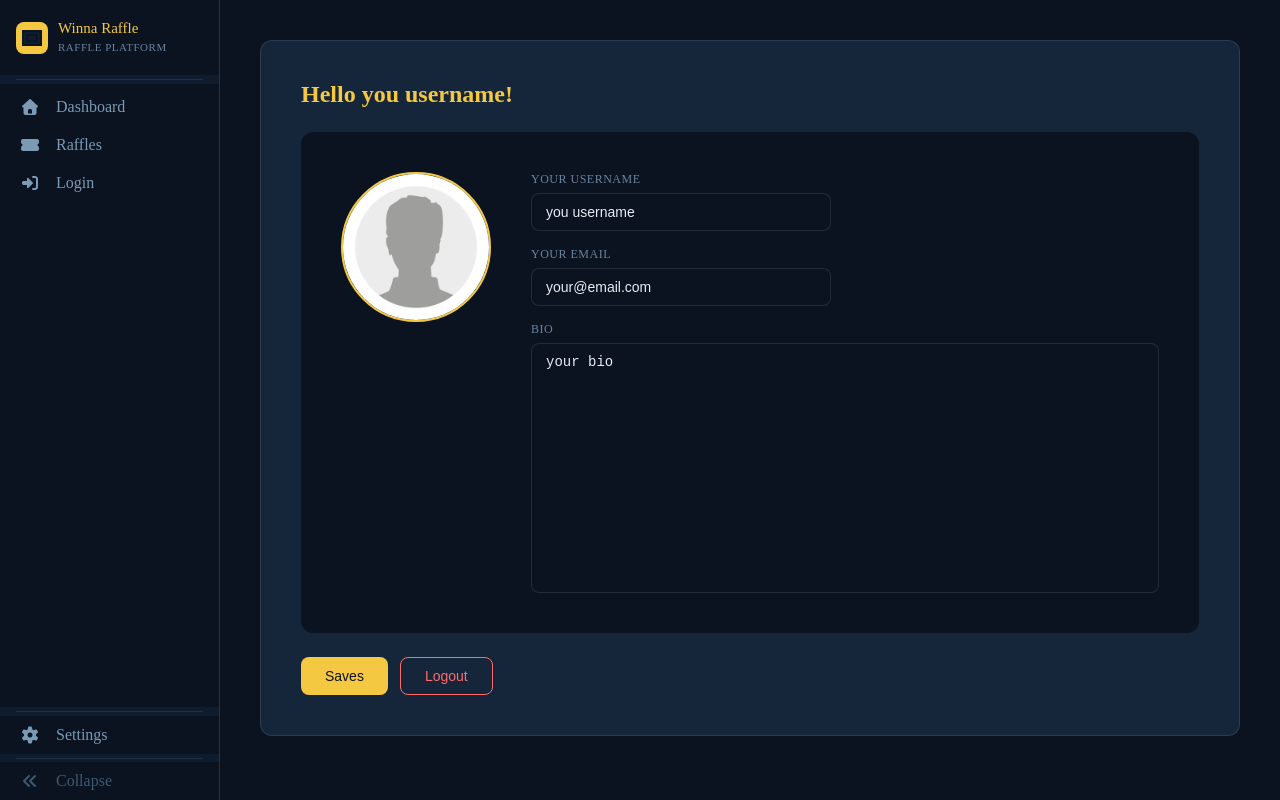
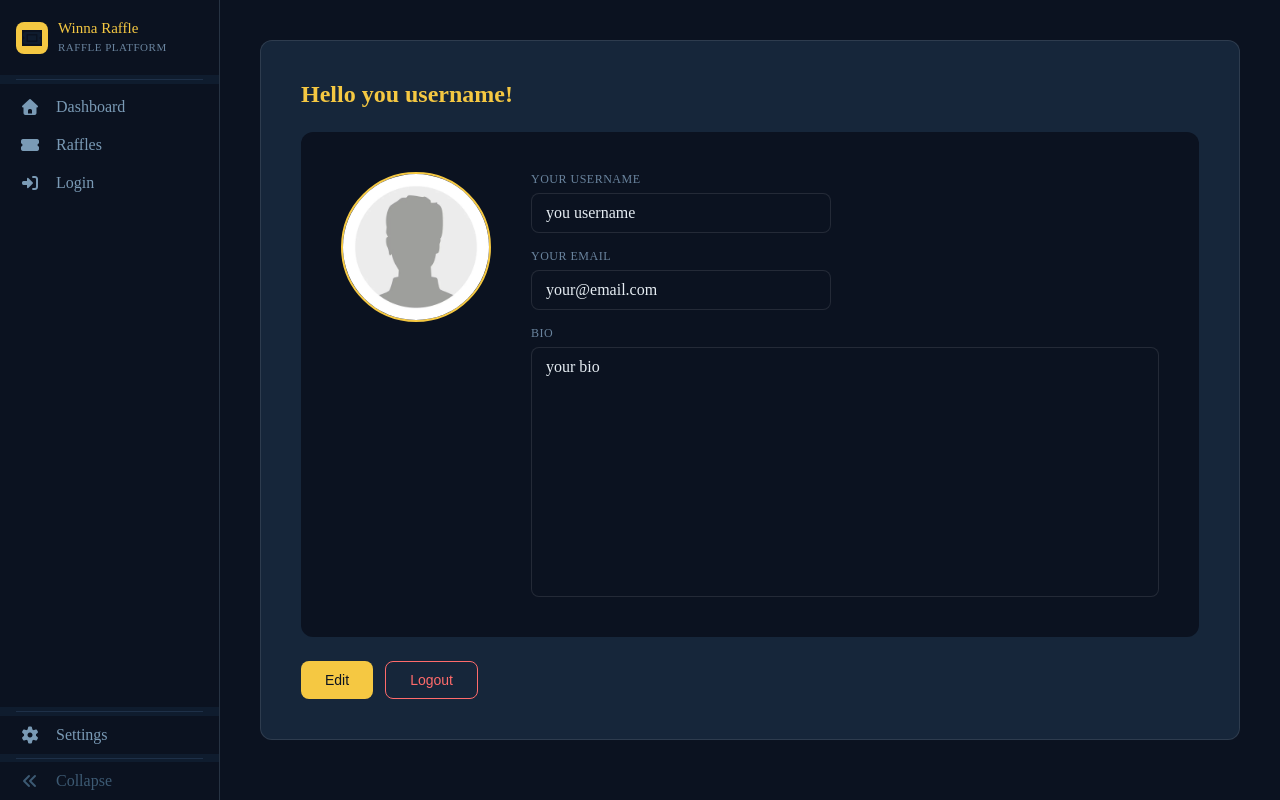
Before and after one commit to owen-prest/raffle-website, a Vue app: page /Profile in a window 1280 px wide. Built offline with nearby package versions, Linux system fonts and the light colour scheme; the HTML template or start-up script is replaced by a standard one.

Commit message:
Changed the profile to have a read-only and editable profile details

```diff
--- a/src/Views/Profile.vue
+++ b/src/Views/Profile.vue
@@ -10,12 +10,21 @@ const username = ref('you username')
 const email = ref('your@email.com')
 const bio = ref('your bio')
 
+//tracks if the user is in edit mode
+const isEditing = ref(false)
+
+// tracks if the users login status
 const handleLogout = () => {
   logout()
   router.push('/login')
 }
+const handleEdit = () => {
+  isEditing.value = true
+}
 
+// saves changes to the profile
 const handleSave =() => {
+  isEditing.value = false
   console.group('saved!')
 }
 </script>
@@ -34,21 +43,25 @@ const handleSave =() => {
         <div class="profile-info">
           <div class="profile-field">
             <label class="profile-label">Your Username</label>
-            <input  v-model="username" class="profile-input" type="text"/>
+            <input  v-if="isEditing" v-model="username" class="profile-input" type="text"/>
+            <span v-else class="profile-input">{{ username }}</span>
           </div>
           <div class="profile-field">
             <label class="profile-label">Your Email</label>
-            <input  v-model="email" class="profile-input" type="email"/>
+            <input  v-if="isEditing" v-model="email" class="profile-input" type="email"/>
+            <span v-else class="profile-input">{{ email }}</span>
           </div>
           <div class="profile-field">
             <label class="profile-label">Bio</label>
-            <textarea v-model="bio" class="profile-input profile-bio"></textarea>
+            <textarea  v-if="isEditing" v-model="bio" class="profile-input profile-bio"></textarea>
+            <span v-else class="profile-input profile-bio">{{ bio }}</span>
           </div>
         </div>
       </div>
 
       <div class="profile-actions">
-        <button class="save-btn" @click="handleSave">Saves</button>
+        <button class="save-btn" @click="handleEdit" v-if="!isEditing">Edit</button>
+        <button class="save-btn" @click="handleSave" v-if="isEditing">Save</button>
         <button class="logout-btn" @click="handleLogout">Logout</button>
       </div>
 
@@ -120,10 +133,12 @@ const handleSave =() => {
   border-radius: 8px;
   padding: 10px 14px;
   color: #E6EDF3;
-  font-size: 14px;
   outline: none;
   transition: border 0.2s ease;
   max-width: 300px;
+  font-size: 16px;
+  font-family: inherit;
+  display: block; /* makes span behave the same as input */
 }
 .profile-input:focus{
   border: 1px solid #F5C842;
```
